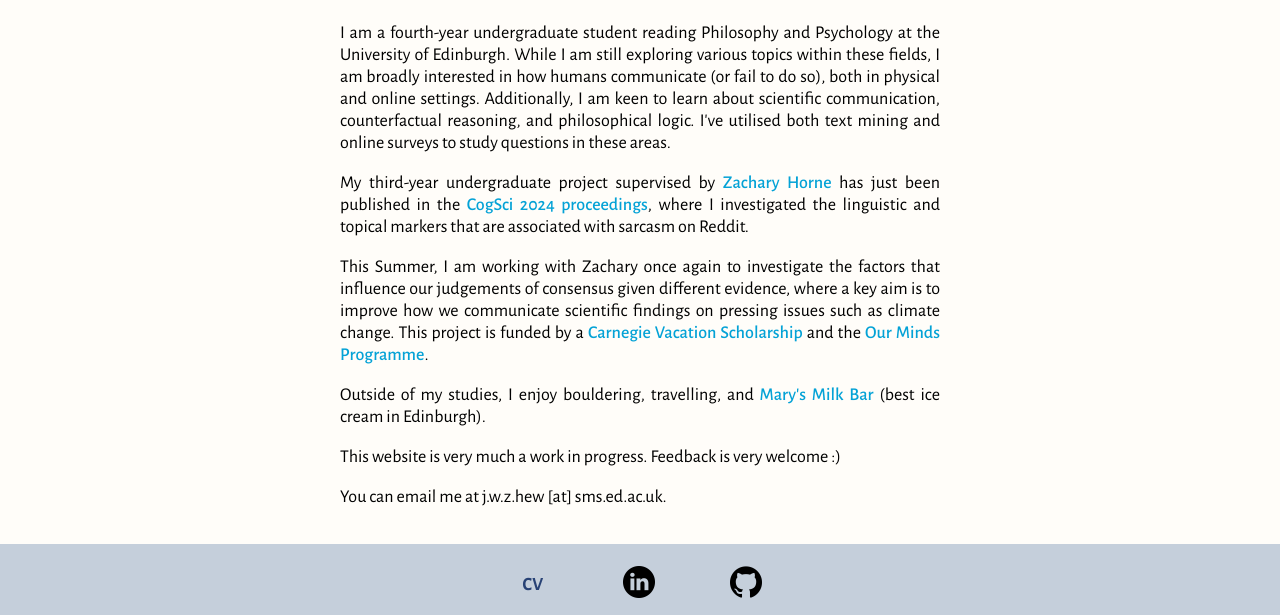
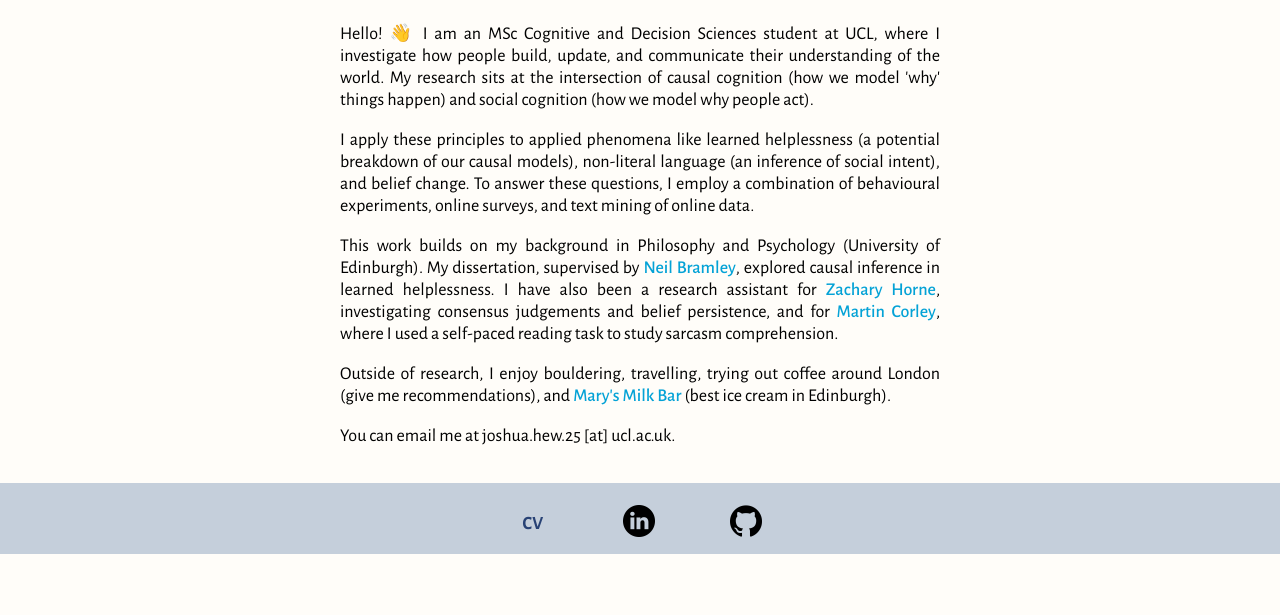
Before and after one commit to J2hwz/j2hwz.github.io, a plain HTML site: page index.html in a window 1280 px wide. Shown: the part 570-1185 px from the top of the page. After the commit the page ends 1124 px from the top, so only its background shows below. Drawn offline with nearby package versions, Linux system fonts and the light colour scheme; files whose address does not match are found by name.

Commit message:
2025 November update

```diff
--- a/index.html
+++ b/index.html
@@ -47,33 +47,32 @@
         <img class="profile-pic" src="./images/joshua_landscape.jpg" alt="profile">
         <div class="about-container">
             <p>
-                I am a fourth-year undergraduate student reading Philosophy and Psychology at the University of Edinburgh.
-                While I am still exploring various topics within these fields,
-                I am broadly interested in how humans communicate (or fail to do so), both in physical and online settings.
-                Additionally, I am keen to learn about scientific communication, counterfactual reasoning, and philosophical logic.
-                I've utilised both text mining and online surveys to study questions in these areas.
+                Hello! &#128075; I am an MSc Cognitive and Decision Sciences student at UCL, where I investigate how people build, update, and communicate their understanding of the world.
+                My research sits at the intersection of causal cognition (how we model 'why' things happen) and social cognition (how we model why people act).
             </p>
+
             <p>
-                My third-year undergraduate project supervised by <a href="https://ccdedinburgh.uk/" target="_blank" rel="noopener noreferrer">Zachary Horne</a> has just been published in the <a href="https://escholarship.org/uc/item/34k6x5jk" target="_blank" rel="noopener noreferrer">CogSci 2024 proceedings</a>,
-                where I investigated the linguistic and topical markers that are associated with sarcasm on Reddit.
+                I apply these principles to applied phenomena like learned helplessness (a potential breakdown of our causal models), non-literal language (an inference of social intent), and belief change.
+                To answer these questions, I employ a combination of behavioural experiments, online surveys, and text mining of online data.
             </p>
+
             <p>
-                This Summer, I am working with Zachary once again to investigate the factors that influence our judgements of consensus given different evidence,
-                where a key aim is to improve how we communicate scientific findings on pressing issues such as climate change.
-                This project is funded by a <a href="https://carnegie-trust.org/award-schemes/vacation-scholarships/" target="_blank" rel="noopener noreferrer">Carnegie Vacation Scholarship</a> and the <a href="https://www.edinburghneuroscience.ed.ac.uk/scholarshipsfunding/scholarship-our-mind-programme" target="_blank" rel="noopener noreferrer">Our Minds Programme</a>.
+                This work builds on my background in Philosophy and Psychology (University of Edinburgh).
+                My dissertation, supervised by <a href="https://www.bramleylab.ppls.ed.ac.uk/" target="_blank" rel="noopener noreferrer">Neil Bramley</a>, explored causal inference in learned helplessness.
+                I have also been a research assistant for <a href="https://ccdedinburgh.uk/" target="_blank" rel="noopener noreferrer">Zachary Horne</a>, investigating consensus judgements and belief persistence,
+                and for <a href="https://martincorley.org/" target="_blank" rel="noopener noreferrer">Martin Corley</a>, where I used a self-paced reading task to study sarcasm comprehension.
             </p>
+
             <p>
-                Outside of my studies, I enjoy bouldering, travelling, and <a href="https://www.marysmilkbar.com/" target="_blank" rel="noopener noreferrer">Mary's Milk Bar</a> (best ice cream in Edinburgh).
+                Outside of research, I enjoy bouldering, travelling, trying out coffee around London (give me recommendations), and <a href="https://www.marysmilkbar.com/" target="_blank" rel="noopener noreferrer">Mary's Milk Bar</a> (best ice cream in Edinburgh).
             </p>
-            <p>
-                This website is very much a work in progress. Feedback is very welcome :)
-            </p>
-            <p>You can email me at j.w.z.hew [at] sms.ed.ac.uk.</p>
+
+            <p>You can email me at joshua.hew.25 [at] ucl.ac.uk.</p>
         </div>
     </main>
     <footer>
         <div class="socials-container">
-            <a class="footer-item" href="./documents/Joshua_Academic_CV_subset.pdf">cv</a>
+            <a class="footer-item" href="documents/JWZH-CV-2025-Nov.pdf">cv</a>
             <a href="https://linkedin.com/in/joshua-hew-335374179" target="_blank" rel="noopener noreferrer">
                 <img class="footer-icon" src="./assets/linkedin.png" alt="My LinkedIn Profile"/>
             </a>
```
Also changed, not shown: misc.html (+1 -1 lines), research.html (+1 -1 lines), 1 other file.
